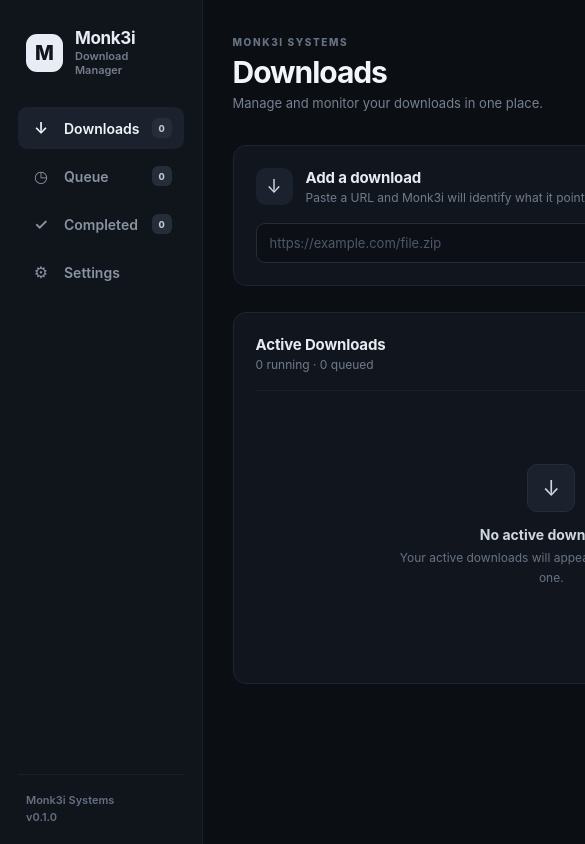
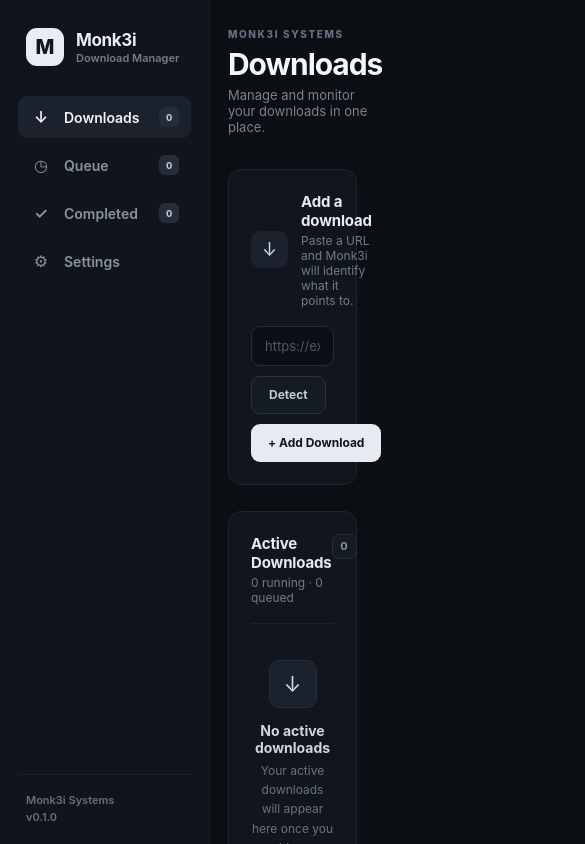
Before and after one commit to storybound-maker/Monk3i-Download-Manager, a React (Vite) app in the folder desktop/: page / in a window 390 px wide. Shown: the top 844 px of the page, 585 px wide, since content can reach past the window. Built offline with nearby package versions, Linux system fonts and the light colour scheme.

Commit message:
Fix download manager scrolling and responsive layout

```diff
--- a/desktop/src/App.css
+++ b/desktop/src/App.css
@@ -8,12 +8,12 @@
   -moz-osx-font-smoothing: grayscale;
 }
 * { box-sizing: border-box; }
-html, body, #root { width: 100%; min-width: 900px; min-height: 100%; margin: 0; }
+html, body, #root { width: 100%; min-width: 0; height: 100%; min-height: 100%; margin: 0; }
 body { min-height: 100vh; overflow: hidden; background: #0b0e13; }
 button, input, select { font: inherit; }
 button { border: 0; }
-.app-shell { display: flex; min-height: 100vh; background: #0b0e13; }
-.sidebar { display: flex; width: 248px; min-height: 100vh; flex-direction: column; border-right: 1px solid #1b212b; background: #10141b; padding: 28px 18px 20px; }
+.app-shell { display: flex; width: 100%; height: 100vh; min-height: 0; background: #0b0e13; }
+.sidebar { display: flex; width: 248px; min-height: 0; height: 100vh; flex: 0 0 248px; flex-direction: column; border-right: 1px solid #1b212b; background: #10141b; padding: 28px 18px 20px; }
 .brand { display: flex; align-items: center; gap: 12px; padding: 0 8px 30px; }
 .brand-mark { display: grid; width: 38px; height: 38px; place-items: center; border-radius: 11px; background: #e8edf5; color: #10141b; font-size: 20px; font-weight: 800; }
 .brand-name { font-size: 17px; font-weight: 750; letter-spacing: -.02em; }
@@ -25,7 +25,7 @@
 .nav-icon { display: grid; width: 22px; place-items: center; color: currentColor; font-size: 16px; }
 .nav-count { display: grid; min-width: 20px; height: 20px; margin-left: auto; place-items: center; border-radius: 6px; background: #252d38; color: #bfc8d3; font-size: 9px; font-weight: 800; }
 .sidebar-footer { display: flex; margin-top: auto; flex-direction: column; gap: 3px; border-top: 1px solid #1b212b; padding: 18px 8px 0; color: #657080; font-size: 11px; font-weight: 600; }
-.main-content { width: 100%; min-width: 0; overflow: auto; padding: 46px 56px 56px; }
+.main-content { width: 100%; min-width: 0; min-height: 0; flex: 1 1 auto; overflow-x: hidden; overflow-y: auto; padding: 46px 56px 80px; scrollbar-gutter: stable; }
 .topbar { display: flex; max-width: 1100px; align-items: flex-start; justify-content: space-between; margin: 0 auto 34px; }
 .eyebrow { margin: 0 0 7px; color: #667181; font-size: 10px; font-weight: 800; letter-spacing: .16em; }
 h1, h2, h3, p { margin-top: 0; }
@@ -94,5 +94,5 @@
 .details-grid strong { display:block; color:#d7dee7; font-size:12px; overflow-wrap:anywhere; }
 .details-wide { grid-column:1/-1; }
 .speed-control { display:flex; align-items:center; justify-content:space-between; gap:20px; margin-top:14px; border:1px solid #202833; border-radius:9px; background:#0d1219; padding:13px; }
-@media (max-width:1050px){.main-content{padding:36px 30px 40px}}
-@media (max-width:760px){.details-grid{grid-template-columns:1fr}.details-wide{grid-column:auto}}
+@media (max-width:1050px){.main-content{padding:36px 30px 60px}}
+@media (max-width:760px){.details-grid{grid-template-columns:1fr}.details-wide{grid-column:auto}.sidebar{width:210px;flex-basis:210px}.main-content{padding:28px 18px 50px}.url-row{flex-wrap:wrap}.url-input{flex-basis:100%;}.primary-button,.secondary-button{min-height:38px}.download-item-bottom{align-items:flex-start;flex-direction:column}.download-actions{width:100%;justify-content:flex-end}}
```
